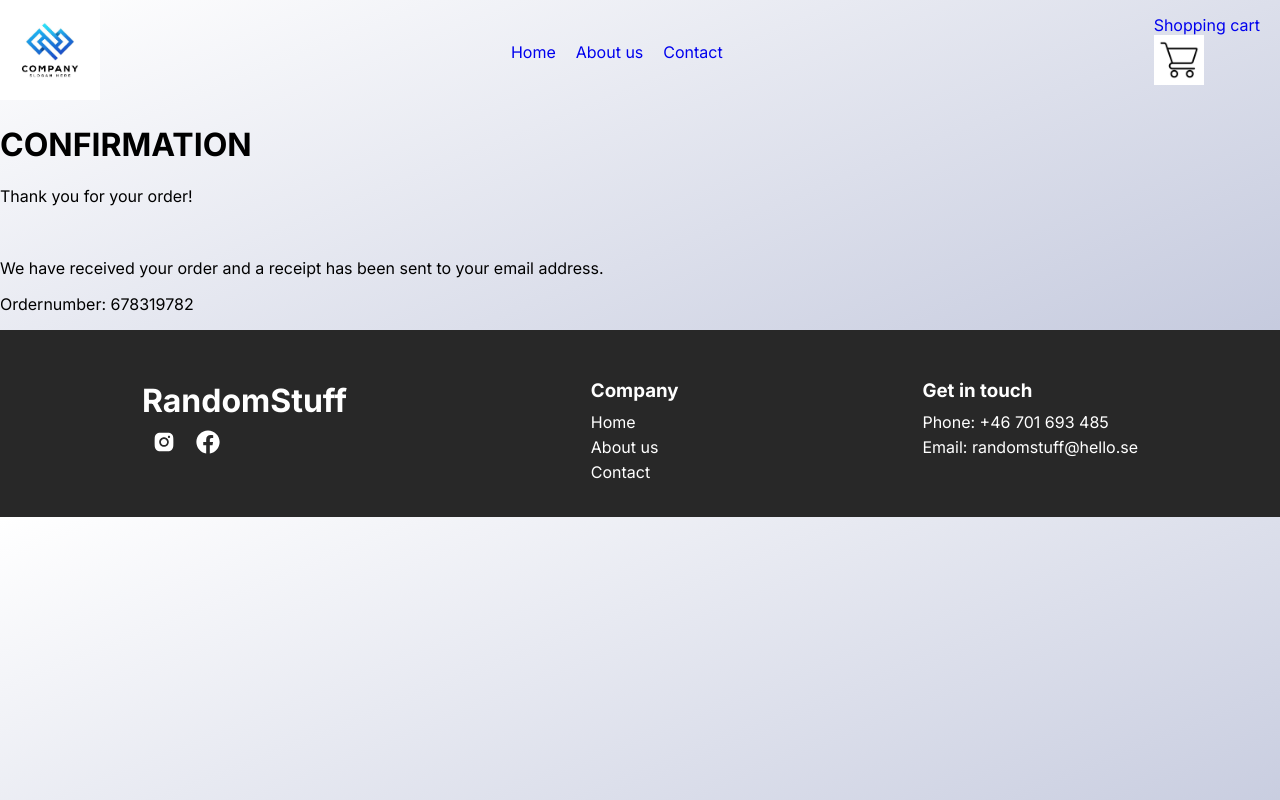
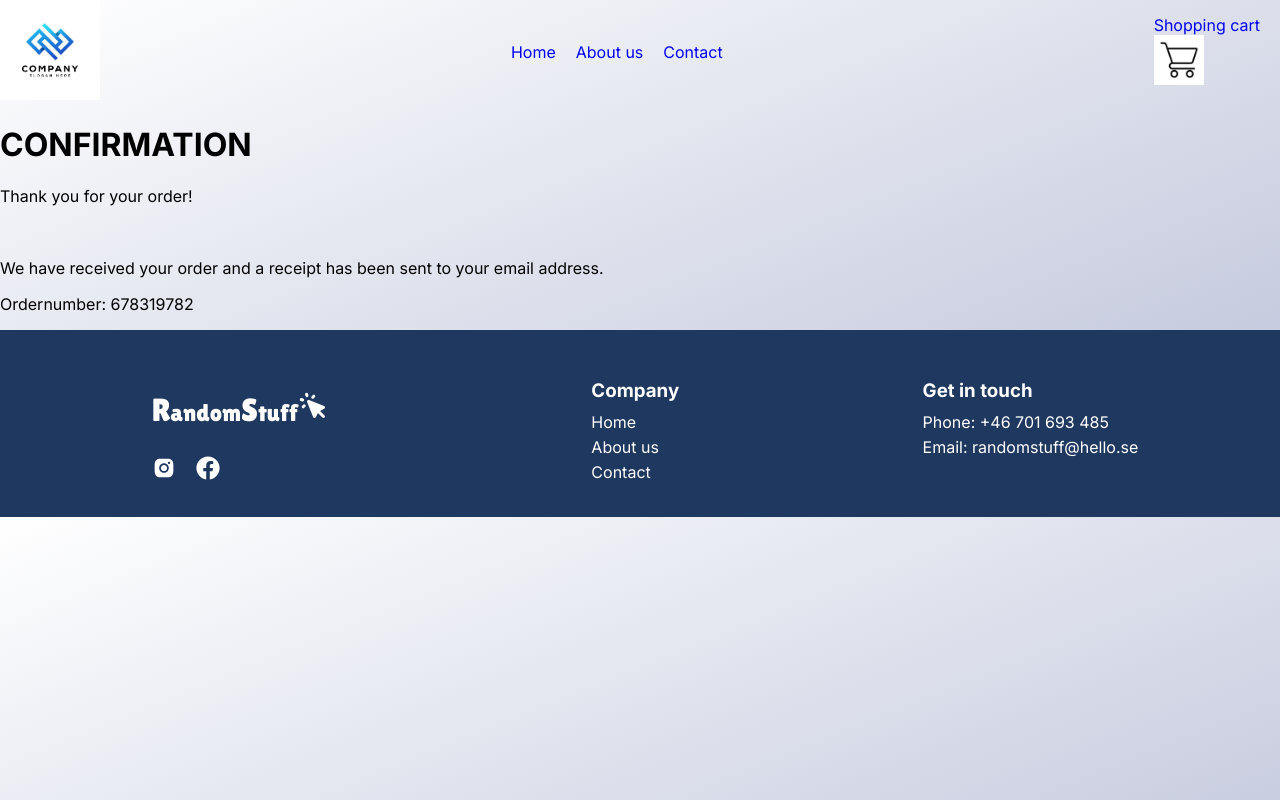
Before and after one commit to kleresjo/random-stuff, a React (Vite) app: page /confirmation in a window 1280 px wide. Built offline with nearby package versions, Linux system fonts and the light colour scheme.

Commit message:
Added logos and styling to them

```diff
--- a/src/components/Footer.jsx
+++ b/src/components/Footer.jsx
@@ -3,11 +3,14 @@ import { Link } from "react-router-dom";
 import { AiFillInstagram } from "react-icons/ai";
 import { FaFacebook } from "react-icons/fa";
 import "../styling/Footer.css";
+import "../styling/LogoLight.css";
+import LogoLight from "./LogoLight";
+
 const Footer = () => {
   return (
     <footer>
       <div>
-        <h1>RandomStuff</h1>
+        <LogoLight />
         <AiFillInstagram />
         <FaFacebook />
       </div>
--- /dev/null
+++ b/src/components/LogoLight.jsx
@@ -0,0 +1,16 @@
+import { HiCursorClick } from "react-icons/hi";
+import "../styling/Footer.css";
+
+const LogoLight = () => {
+  return (
+    <div className="logo-light">
+      <h1 className="lilita-one-regular">R</h1>
+      <h2 className="lilita-one-regular">andom</h2>
+      <h1 className="lilita-one-regular">S</h1>
+      <h2 className="lilita-one-regular">tuff</h2>
+      <HiCursorClick className="logo-cursor" />
+    </div>
+  );
+};
+
+export default LogoLight;
--- a/src/styling/Footer.css
+++ b/src/styling/Footer.css
@@ -1,5 +1,5 @@
 footer {
-  background-color: #282828;
+  background-color: #1f385f;
   color: white;
   padding: 20px;
   display: flex;
--- /dev/null
+++ b/src/styling/LogoDark.css
@@ -0,0 +1,25 @@
+@import url("https://fonts.googleapis.com/css2?family=Lilita+One&display=swap");
+
+.logo-light {
+  display: flex;
+  align-items: baseline;
+  flex-direction: row;
+}
+
+.lilita-one-regular {
+  font-family: "Lilita One", sans-serif;
+  font-weight: 300;
+  font-style: normal;
+  color: #1f385f;
+}
+
+.logo-cursor {
+  color: #1f385f;
+  font-size: 30px;
+  margin-left: 0px;
+}
+
+.logo-cursor:hover {
+  color: #1f385f;
+  cursor: default;
+}
--- /dev/null
+++ b/src/styling/LogoLight.css
@@ -0,0 +1,23 @@
+@import url("https://fonts.googleapis.com/css2?family=Lilita+One&display=swap");
+
+.logo-light {
+  display: flex;
+  align-items: baseline;
+  flex-direction: row;
+}
+
+.lilita-one-regular {
+  font-family: "Lilita One", sans-serif;
+  font-weight: 300;
+  font-style: normal;
+}
+
+.logo-cursor {
+  font-size: 30px;
+  margin-left: 0px;
+}
+
+.logo-cursor:hover {
+  color: white;
+  cursor: default;
+}
```
Also changed, not shown: src/assets/LogoDark.png (added), src/assets/LogoLight.png (added).
